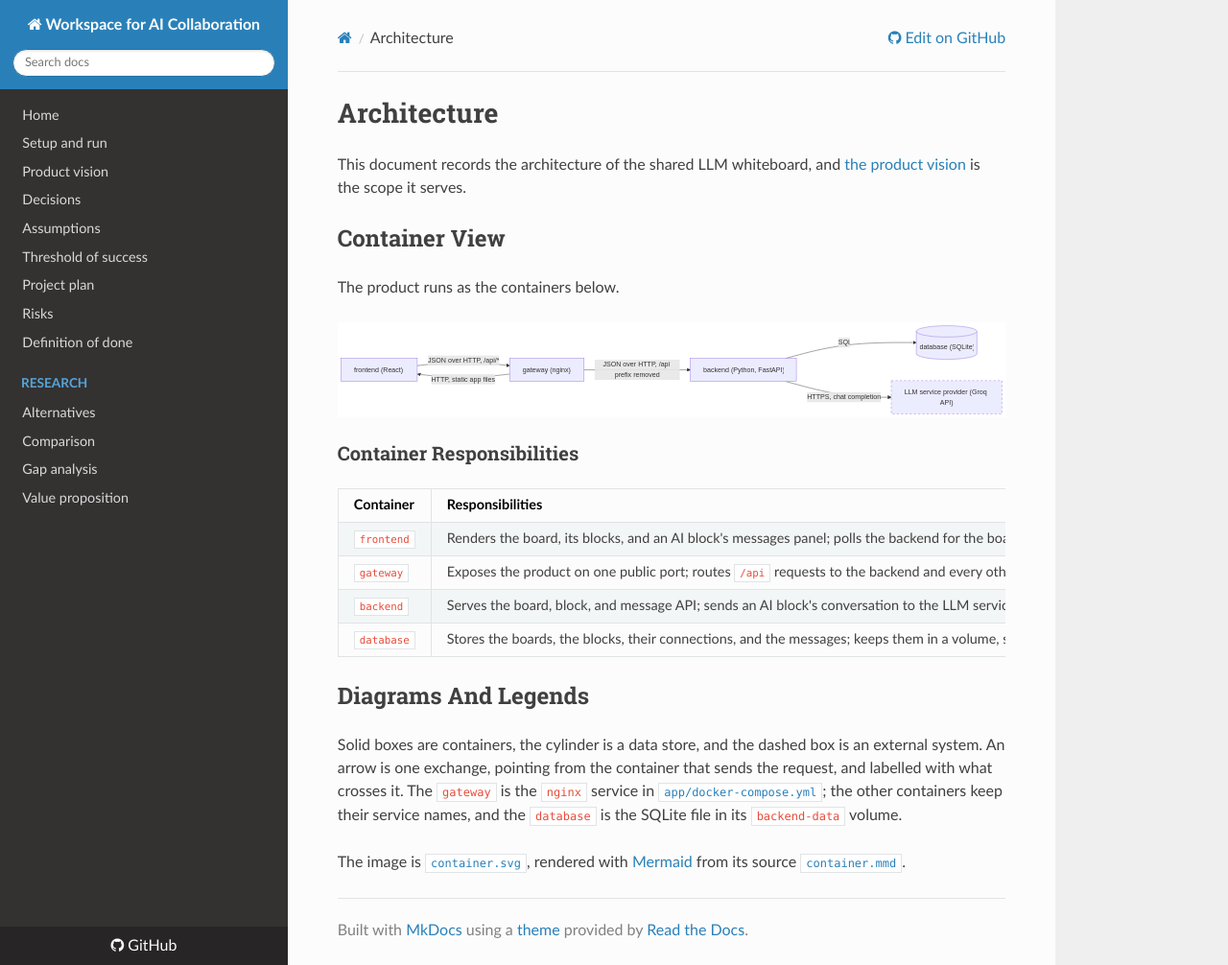
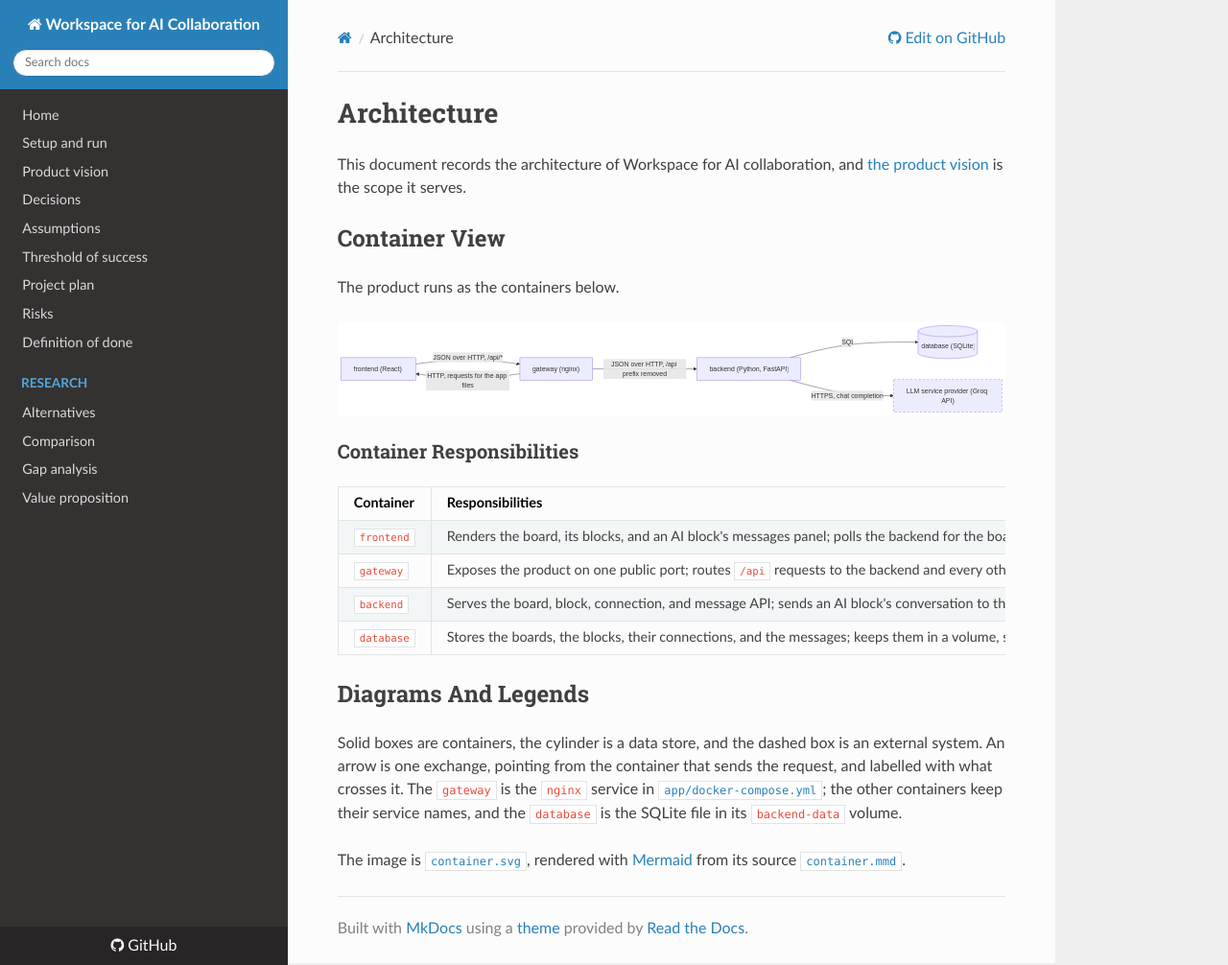
Before and after one commit to WellMadeTeam/workspace-ai-03, an MkDocs documentation site: the page built from docs/architecture/README.md, in a window 1280 px wide and 1006 px high. Shown: the whole window at 96% size. Built offline with MkDocs 1.6.1, drawn with Linux system fonts in a browser that asks for light colours; nearby versions of some CDN libraries.

Commit message:
docs: name the product as the vision does and add connections to the backend

```diff
--- a/docs/architecture/README.md
+++ b/docs/architecture/README.md
@@ -1,6 +1,6 @@
 # Architecture
 
-This document records the architecture of the shared LLM whiteboard, and [the product vision](../product-vision.md) is the scope it serves.
+This document records the architecture of Workspace for AI collaboration, and [the product vision](../product-vision.md) is the scope it serves.
 
 ## Container View
 
@@ -10,12 +10,12 @@ The product runs as the containers below.
 
 ### Container Responsibilities
 
-| Container  | Responsibilities                                                                                                                                                           |
-| ---------- | -------------------------------------------------------------------------------------------------------------------------------------------------------------------------- |
-| `frontend` | Renders the board, its blocks, and an AI block's messages panel; polls the backend for the board's blocks and messages; holds a block's unsaved edits until they are sent  |
-| `gateway`  | Exposes the product on one public port; routes `/api` requests to the backend and every other request to the frontend; owns the routing rules and the AI reply timeout     |
-| `backend`  | Serves the board, block, and message API; sends an AI block's conversation to the LLM service provider and stores the reply; owns the boards, the blocks, and the messages |
-| `database` | Stores the boards, the blocks, their connections, and the messages; keeps them in a volume, so they survive a restart                                                      |
+| Container  | Responsibilities                                                                                                                                                                                          |
+| ---------- | --------------------------------------------------------------------------------------------------------------------------------------------------------------------------------------------------------- |
+| `frontend` | Renders the board, its blocks, and an AI block's messages panel; polls the backend for the board's blocks and messages; holds a block's unsaved edits until they are sent                                 |
+| `gateway`  | Exposes the product on one public port; routes `/api` requests to the backend and every other request to the frontend; owns the routing rules and the AI reply timeout                                    |
+| `backend`  | Serves the board, block, connection, and message API; sends an AI block's conversation to the LLM service provider and stores the reply; owns the boards, the blocks, their connections, and the messages |
+| `database` | Stores the boards, the blocks, their connections, and the messages; keeps them in a volume, so they survive a restart                                                                                     |
 
 ## Diagrams And Legends
 
```
Also changed, not shown: docs/architecture/container.svg, 1 other file.
